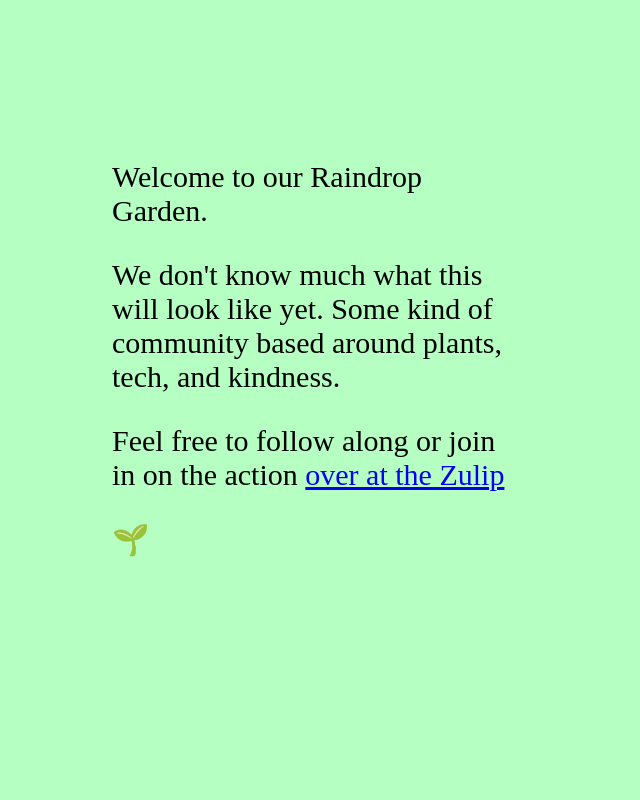
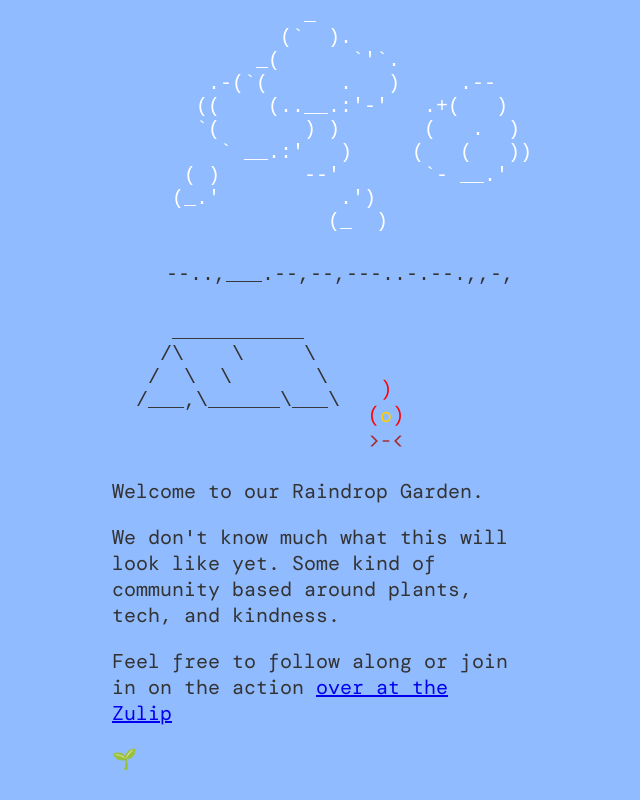
Before and after one commit to raindrop-garden/raindrop-garden.github.io, a plain HTML site: page index.html in a window 1280 px wide. Shown: the whole page, without its empty margins (328-968 px from the left). Drawn offline with Linux system fonts and the light colour scheme.

Commit message:
Add fonts and ascii art

```diff
--- a/index.html
+++ b/index.html
@@ -8,6 +8,41 @@
 	</head>
 	<body>
 		<div id="welcome">
+			<div class="text-image">
+				<pre id="clouds">
+
+                _
+              (`  ).
+            _(      `'`.
+        .-(`(      .   )     .--
+       ((    (..__.:'-'   .+(   )
+       `(       ) )       (   .  )
+         ` __.:'   )     (   (   ))
+      ( )       --'       `- __.'
+     (_.'          .')
+                  (_  )
+
+			</pre
+				>
+				<pre id="land">
+
+--..,___.--,--,---..-.--.,,-,
+			</pre
+				>
+				<pre id="tent">
+     ___________
+    /\    \     \
+   /  \  \       \
+  /___,\______\___\
+
+			</pre
+				>
+				<div id="fire">
+					&nbsp;) <br />
+					(<span id="inner-fire">o</span>) <br />
+					<span id="sticks">>-<</span>
+				</div>
+			</div>
 			<p>Welcome to our Raindrop Garden.</p>
 			<p>
 				We don't know much what this will look like yet. Some kind of
--- a/style.css
+++ b/style.css
@@ -1,10 +1,55 @@
+@font-face {
+	font-family: dm-mono-regular;
+	src: url(/fonts/dm-mono/DMMono-Regular.ttf);
+}
+
 body {
-	background: #b5ffc3;
+	background: #91bbff;
+	font-family: dm-mono-regular;
+	color: #333;
 }
 
 #welcome {
 	width: 400px;
-	font-size: 30px;
+	font-size: 20px;
 	margin: auto;
-	margin-top: 20vh;
+	margin-top: 40vh;
 }
+
+#clouds {
+	color: white;
+	position: absolute;
+	top: -18em;
+	left: 4m;
+}
+
+#land {
+	position: absolute;
+	top: -5em;
+	left: 2.7em;
+}
+
+#tent {
+}
+
+#fire {
+	color: red;
+}
+
+#fire {
+	position: absolute;
+	top: 3.5rem;
+	left: 16rem;
+}
+
+#inner-fire {
+	color: #ffd000;
+}
+
+#sticks {
+	color: brown;
+}
+
+.text-image {
+	position: relative;
+}
```
Also changed, not shown: fonts/dm-mono/DMMono-Italic.ttf (added), fonts/dm-mono/DMMono-Light.ttf (added), fonts/dm-mono/DMMono-LightItalic.ttf (added), fonts/dm-mono/DMMono-Medium.ttf (added), fonts/dm-mono/DMMono-MediumItalic.ttf (added), fonts/dm-mono/DMMono-Regular.ttf (added), fonts/dm-mono/OFL.txt (added).
